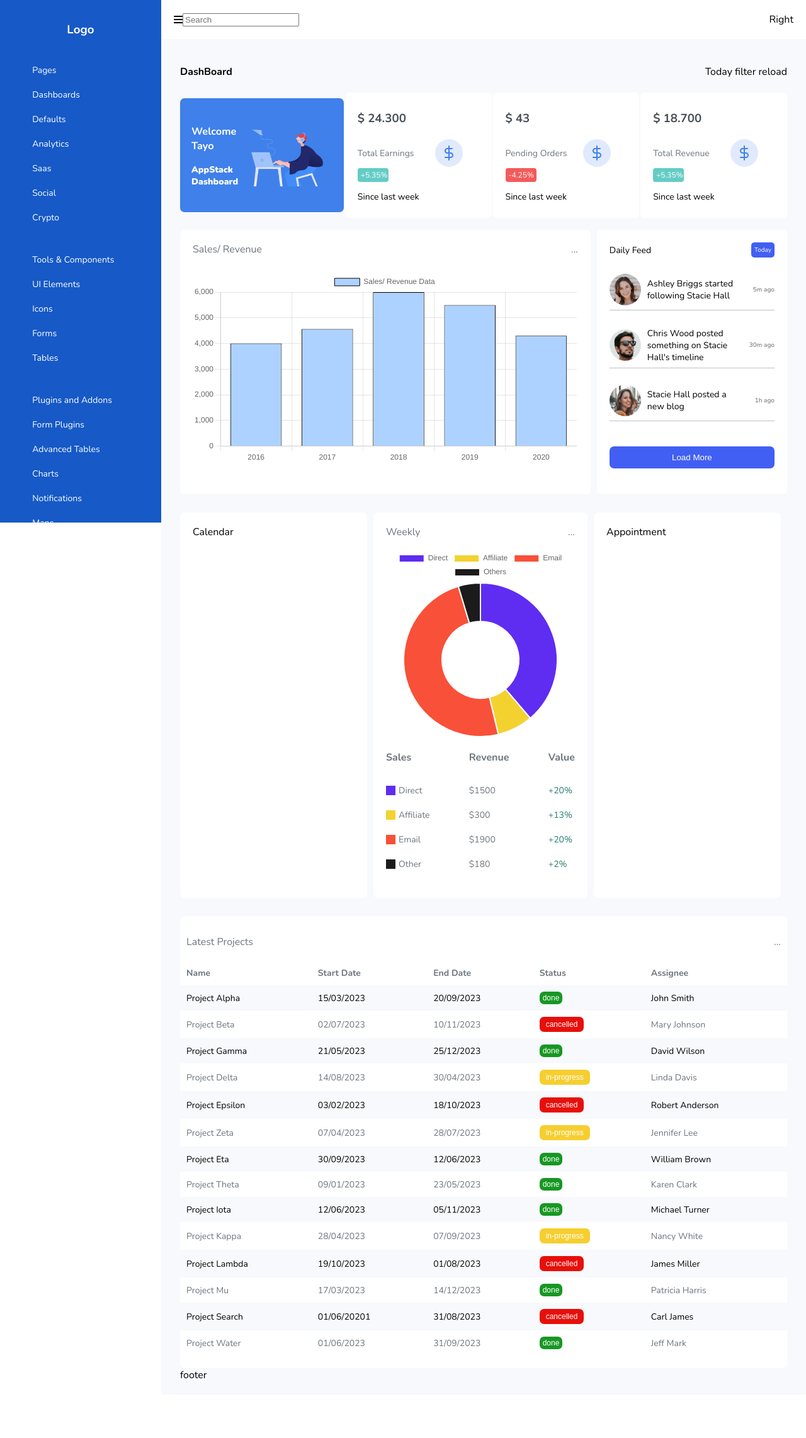
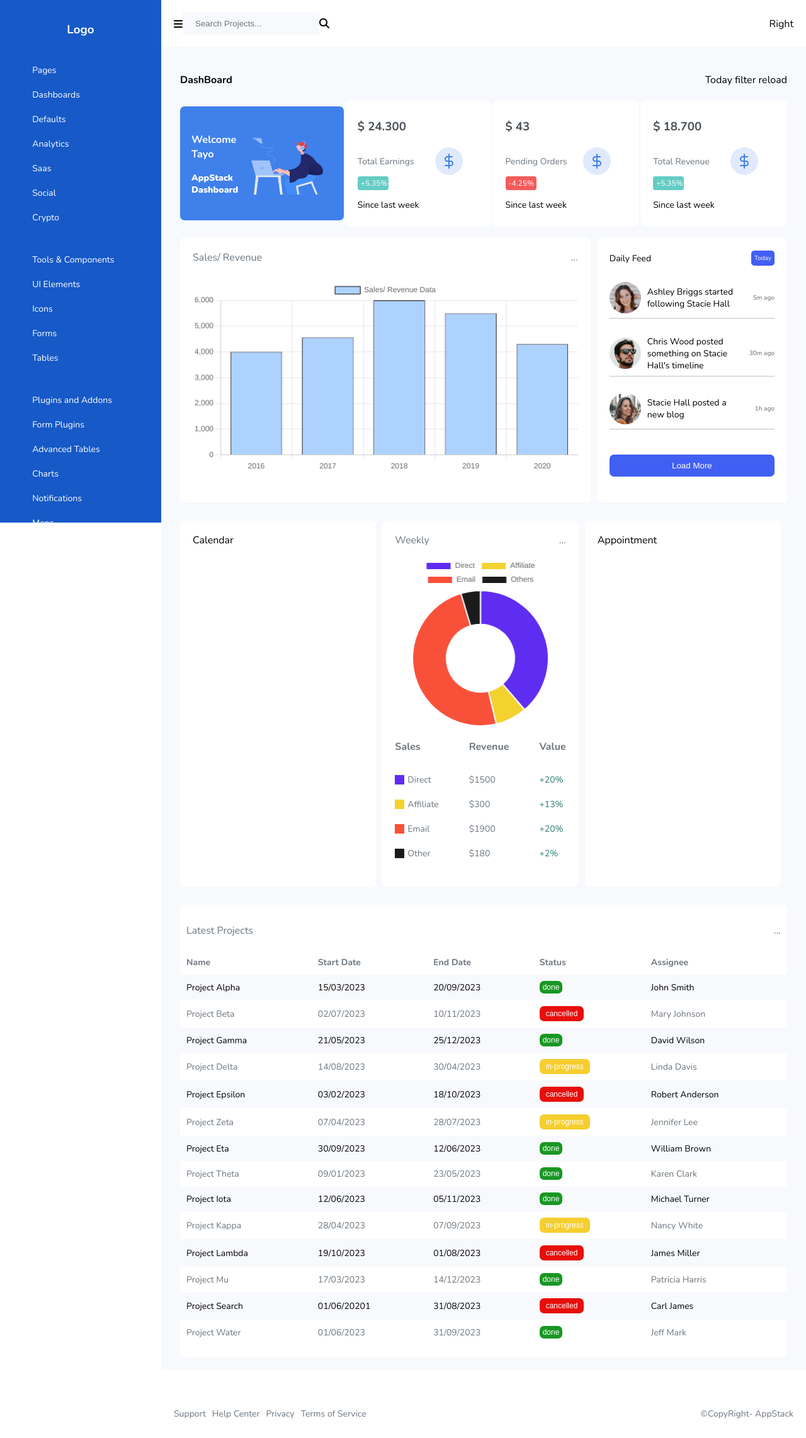
Before and after one commit to TEE2DWHY/admin-dashboard, a Next.js app: page / in a window 1280 px wide. Shown: the whole page at 63% size. Before the commit the page ends 2215 px from the top, so only its background shows below. Built offline with nearby package versions, Linux system fonts and the light colour scheme.

Commit message:
created footer component

```diff
--- a/components/dashboard.jsx
+++ b/components/dashboard.jsx
@@ -1,5 +1,6 @@
 // styling
 import "../styles/dashboard.css";
+import Footer from "./footer";
 // components
 import Navbar from "./navbar";
 import User from "./user";
@@ -10,6 +11,7 @@ const Dashboard = () => {
       <div className="dashboard-contents">
         <Navbar />
         <User />
+        <Footer />
       </div>
     </>
   );
--- a/components/footer.jsx
+++ b/components/footer.jsx
@@ -1,5 +1,21 @@
+// styling
+import "../styles/footer.css";
 const Footer = () => {
-  return <div>footer</div>;
+  return (
+    <>
+      <footer>
+        <ul className="left">
+          <li>Support</li>
+          <li>Help Center</li>
+          <li>Privacy</li>
+          <li>Terms of Service</li>
+        </ul>
+        <ul className="right">
+          <li> &copy;CopyRight- AppStack</li>
+        </ul>
+      </footer>
+    </>
+  );
 };
 
 export default Footer;
--- a/components/navbar.jsx
+++ b/components/navbar.jsx
@@ -1,12 +1,19 @@
 // styling
-import { Toggle } from "@/icons/icons";
+import { Search, Toggle } from "@/icons/icons";
 import "../styles/navbar.css";
 const Navbar = () => {
   return (
     <div className="navbar">
       <div className="nav-left">
         <Toggle />
-        <input type="text" placeholder="Search" />
+        <input
+          className="search-input"
+          type="text"
+          placeholder="Search Projects..."
+        />
+        <div>
+          <Search />
+        </div>
       </div>
       <div className="nav-right">Right</div>
     </div>
--- a/components/user.jsx
+++ b/components/user.jsx
@@ -8,7 +8,6 @@ import Sales from "./sales";
 import DailyFeed from "./dailyfeed";
 import Schedule from "./schedule";
 import LatestProjects from "./latestprojects";
-import Footer from "./footer";
 const CardIntro = () => {
   return (
     <div className="welcome-message">
@@ -44,15 +43,14 @@ const User = () => {
             />
           ))}
         </div>
-        <div className="container-2" data-aos="slide-up" aos-duration="2500">
+        <div className="container-2" data-aos="slide-up" aos-duration="2300">
           <Sales />
           <DailyFeed />
         </div>
-        <div data-aos="slide-up" aos-duration="2600">
+        <div data-aos="slide-up" aos-duration="2400">
           <Schedule />
           <LatestProjects />
         </div>
-        <Footer />
       </div>
     </>
   );
--- a/icons/icons.jsx
+++ b/icons/icons.jsx
@@ -1,13 +1,13 @@
 // These icons are generated from font awesome(https://fontawesome.com)
 import { FontAwesomeIcon } from "@fortawesome/react-fontawesome";
-import { faBars, faSearch } from "@fortawesome/free-solid-svg-icons";
+import { faBars, faMagnifyingGlass } from "@fortawesome/free-solid-svg-icons";
 
 export const Toggle = () => {
   return <FontAwesomeIcon icon={faBars} />;
 };
 
 export const Search = () => {
-  return <FontAwesomeIcon icon={faSearch} />;
+  return <FontAwesomeIcon icon={faMagnifyingGlass} />;
 };
 
 export const DollarIcon = () => {
--- /dev/null
+++ b/styles/footer.css
@@ -0,0 +1,16 @@
+footer {
+  display: flex;
+  align-items: center;
+  justify-content: space-between;
+  margin-top: 3%;
+  padding: 5px 20px;
+  color: #6c757d;
+}
+
+footer .left {
+  display: flex;
+}
+
+footer .left li {
+  margin: 0 10px 0 0;
+}
--- a/styles/home.css
+++ b/styles/home.css
@@ -1,3 +1,8 @@
 .dashboard {
   display: flex;
 }
+
+canvas {
+  width: 100% !important;
+  height: 100% !important;
+}
--- a/styles/navbar.css
+++ b/styles/navbar.css
@@ -9,3 +9,10 @@
   display: flex;
   align-items: center;
 }
+
+.search-input {
+  padding: 10px 20px;
+  color: #e5e5e5;
+  background-color: #f7f9fc;
+  border: none;
+}
```
